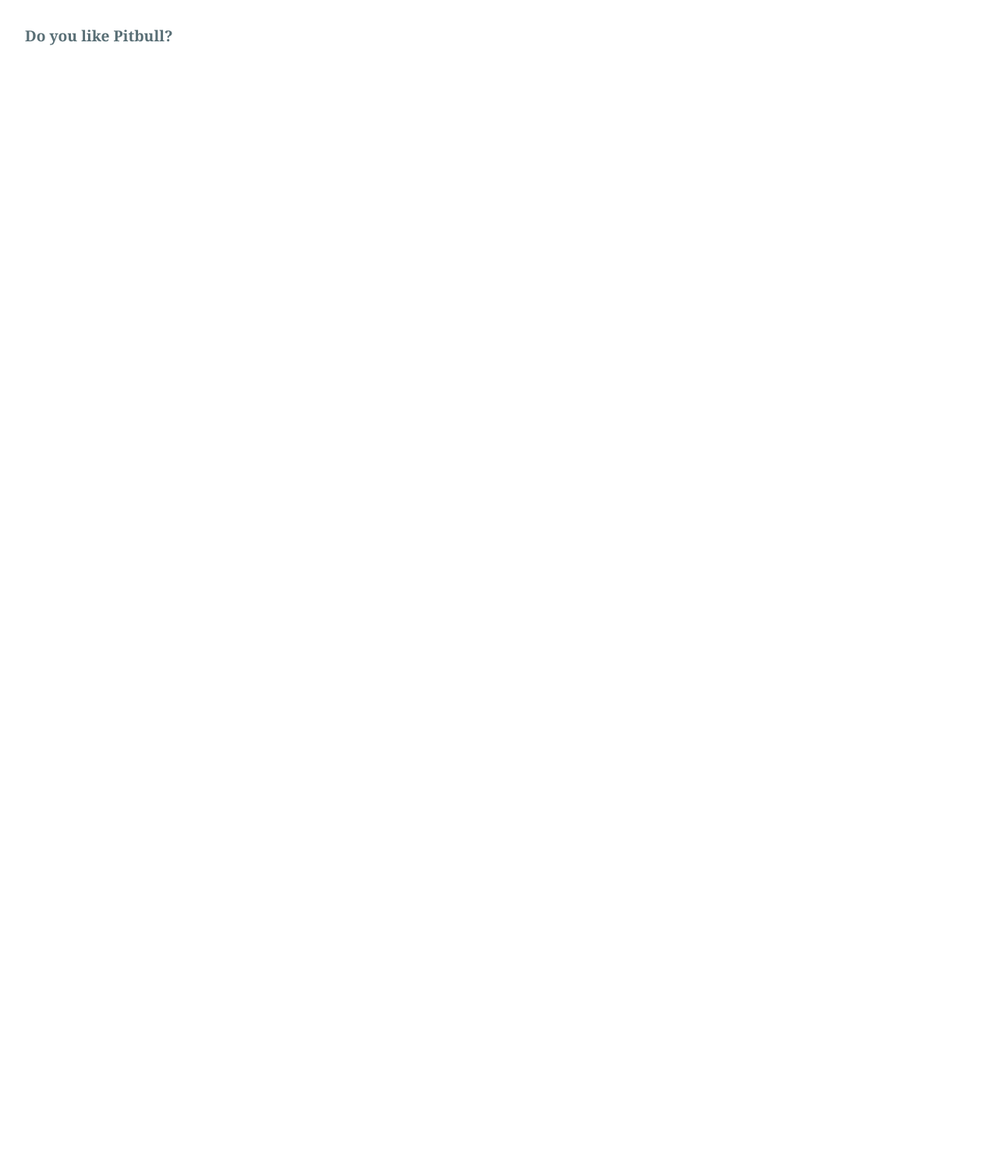
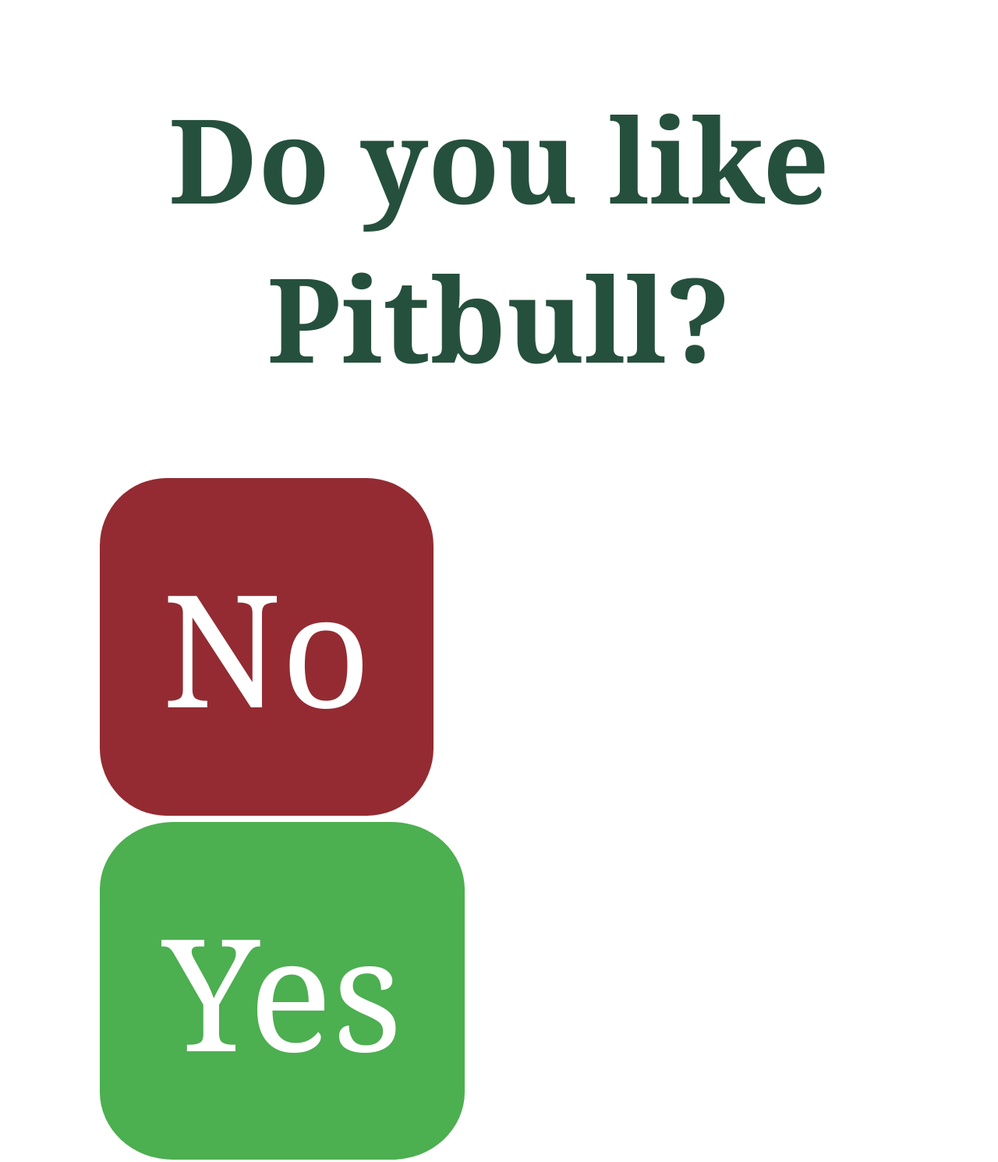
Before and after one commit to pitbull-dale/pitbull-dale.github.io, a plain HTML site: page index.html in a window 1280 px wide. Shown: the whole page at 78% size. Before the commit the page ends 800 px from the top, so only its background shows below. Drawn offline with Linux system fonts and the light colour scheme.

Commit message:
putbull only

```diff
--- a/css/style.css
+++ b/css/style.css
@@ -1,13 +1,38 @@
-body {
-    font-family: Vollkorn, serif;
-    margin: 2em;
-    color: #657b83;
+h1 {
+    font-weight: 7000;
+    font-size: 150px;
+    margin-left: 1em;
+    margin-right: 1em;
+    text-align: center;
+    font-family: Cambria, Cochin, Georgia, Times, 'Times New Roman', serif;
+    color: #26503e;
 }
 
-h1 {
-    font-weight: 700;
-    font-size: larger;
-    justify-content: center;
+.button {
+    background-color: #4CAF50;
+    border: none;
+    color: white;
+    padding: 15px 32px;
+    text-align: center;
+    text-decoration: none;
+    display: inline-block;
+    font-size: 200px;
+    margin: 4px 2px;
+    cursor: pointer;
+    align-items: center;
+    text-align: center;
+    border-radius: 20%;
     font-family: Cambria, Cochin, Georgia, Times, 'Times New Roman', serif;
-    color: #586e75;
+    padding: 80px;
+    margin-left: 120px;
+    margin-right: 120px;
+
 }
+
+#no {
+    background-color: #942b32;
+}
+
+#yes {
+    background-color: #4CAF50;
+}
--- a/index.html
+++ b/index.html
@@ -10,8 +10,9 @@
 
 <body>
 
-  <h1>Do you like Pitbull?</h1>
-
+  <h1 id="main">Do you like Pitbull?</h1>
+  <button id="no" type="button" class="button" onclick="alert('You are an ugly loser'); callOut(); ">No</button>
+  <a class="button" id="yes" onclick="alert('Would you die for him?')" href="https://concerts.livenation.com/pitbull-i-feel-good-tour-mountain-view-california-09-26-2021/event/1C005ACB3DC80BF8?_ga=2.41877483.879813186.1625552192-1044925136.1624560928">Yes</a>
   <script src="js/script.js"></script>
 </body>
 
--- a/js/script.js
+++ b/js/script.js
@@ -0,0 +1,4 @@
+function callOut() {
+    document.getElementById("main").innerHTML = "Everybody hates you";
+    document.getElementById("main").style.color = "#942b32"
+  }
```
